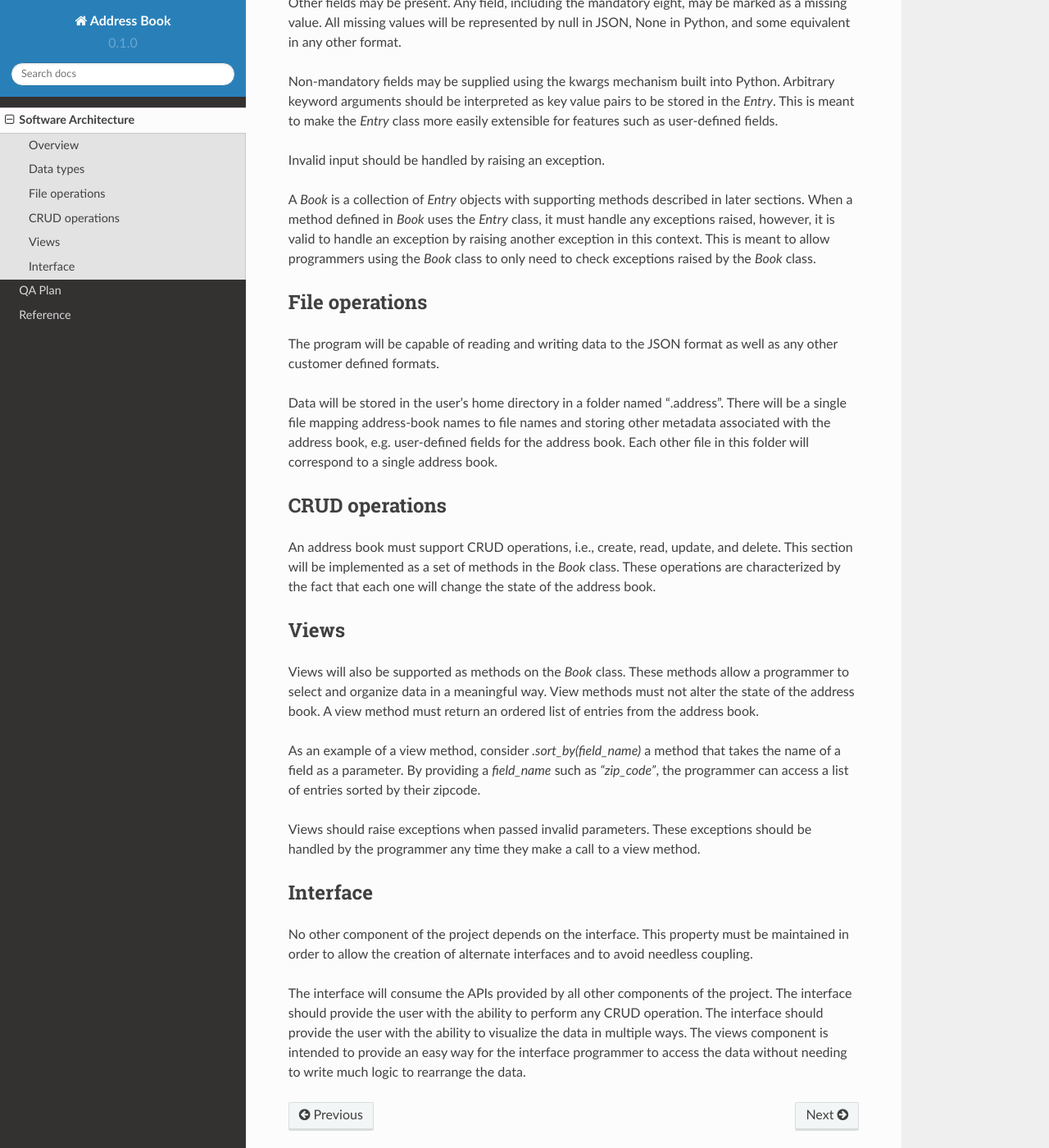
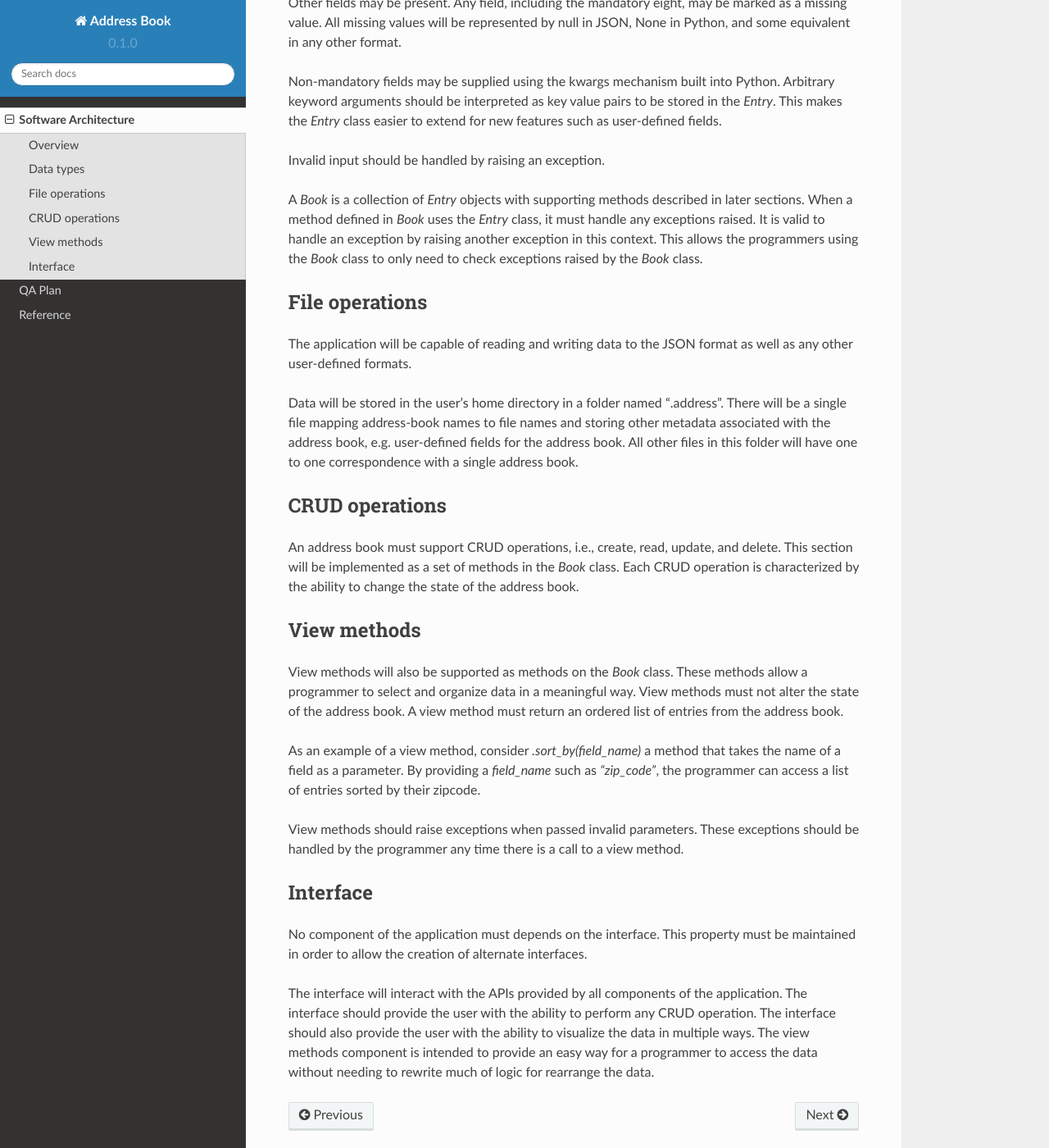
Before and after one commit to skylerberg/address-book, a Sphinx documentation site: the page built from doc/pages/arch.rst, in a window 1280 px wide and 1400 px high, scrolled down 1083 px. Shown: the whole window at 82% size. Built offline with Sphinx 7.4.7 and the Read the Docs theme 2.0.0, drawn with Linux system fonts in a browser that asks for light colours; some of the changed text lies outside the part shown.

Commit message:
Update arch.rst
I changed Views to View methods as more consistent with CRUD operations and makes a lot more sense. Change some grammar errors and wording to make it less awkward to read; example consume to interact with. as we are not depleting resources but interacting with them

```diff
--- a/doc/pages/arch.rst
+++ b/doc/pages/arch.rst
@@ -9,7 +9,7 @@ The code will consist of the following components:
 * *Data types*: The underlying data model.
 * *File operations*: Moving information into and out of the program.
 * *CRUD operations*: Create, read, update, and delete entries from address books.
-* *Views*: Sort and/or filter the data.
+* *View methods*: Sort and/or filter the data.
 * *Interface*: Graphically invoke operations, visualize views.
 
 Dependencies for each component are shown below.
@@ -50,47 +50,46 @@ JSON, None in Python, and some equivalent in any other format.
 
 Non-mandatory fields may be supplied using the kwargs mechanism built into
 Python. Arbitrary keyword arguments should be interpreted as key value pairs to
-be stored in the `Entry`. This is meant to make the `Entry` class more easily
-extensible for features such as user-defined fields.
+be stored in the `Entry`. This makes the `Entry` class easier to extend for new
+features such as user-defined fields.
 
 Invalid input should be handled by raising an exception.
 
 A `Book` is a collection of `Entry` objects with supporting methods described
 in later sections. When a method defined in `Book` uses the `Entry` class, it
-must handle any exceptions raised, however, it is valid to handle an exception
-by raising another exception in this context. This is meant to allow
-programmers using the `Book` class to only need to check exceptions raised by
-the `Book` class.
+must handle any exceptions raised. It is valid to handle an exception by raising
+another exception in this context. This allows the programmers using the `Book`
+class to only need to check exceptions raised by the `Book` class.
 
 
 File operations
 ---------------
 
-The program will be capable of reading and writing data to the JSON format as
-well as any other customer defined formats.
+The application will be capable of reading and writing data to the JSON format as
+well as any other user-defined formats.
 
 Data will be stored in the user's home directory in a folder named ".address".
 There will be a single file mapping address-book names to file names and
 storing other metadata associated with the address book, e.g. user-defined
-fields for the address book. Each other file in this folder will correspond to
-a single address book.
+fields for the address book. All other files in this folder will have one to
+one correspondence with a single address book.
 
 
 CRUD operations
 ---------------
 
 An address book must support CRUD operations, i.e., create, read, update, and
-delete. This section will be implemented as a set of methods in the `Book`
-class. These operations are characterized by the fact that each one will change
-the state of the address book.
+delete. This section will be implemented as a set of methods in the `Book` class.
+Each CRUD operation is characterized by the ability to change the state of the
+address book.
 
 
-Views
+View methods
 -----
 
-Views will also be supported as methods on the `Book` class. These methods
-allow a programmer to select and organize data in a meaningful way. View
-methods must not alter the state of the address book. A view method must
+View methods will also be supported as methods on the `Book` class. These
+methods allow a programmer to select and organize data in a meaningful way.
+View methods must not alter the state of the address book. A view method must
 return an ordered list of entries from the address book.
 
 As an example of a view method, consider `.sort_by(field_name)` a method that
@@ -98,20 +97,20 @@ takes the name of a field as a parameter. By providing a `field_name` such as
 `"zip_code"`, the programmer can access a list of entries sorted by their
 zipcode.
 
-Views should raise exceptions when passed invalid parameters. These exceptions
-should be handled by the programmer any time they make a call to a view method.
+View methods should raise exceptions when passed invalid parameters. These
+exceptions should be handled by the programmer any time there is a call to
+a view method.
 
 
 Interface
 ---------
 
-No other component of the project depends on the interface. This property must
-be maintained in order to allow the creation of alternate interfaces and to
-avoid needless coupling.
+No component of the application must depends on the interface. This property must
+be maintained in order to allow the creation of alternate interfaces.
 
-The interface will consume the APIs provided by all other components of the
-project. The interface should provide the user with the ability to perform any
-CRUD operation. The interface should provide the user with the ability to
-visualize the data in multiple ways. The views component is intended to provide
-an easy way for the interface programmer to access the data without needing to
-write much logic to rearrange the data.
+The interface will interact with the APIs provided by all components of the
+application. The interface should provide the user with the ability to perform any
+CRUD operation. The interface should also provide the user with the ability to
+visualize the data in multiple ways. The view methods component is intended to provide
+an easy way for a programmer to access the data without needing to rewrite much of logic
+for rearrange the data.
```
Also changed, not shown: other parts of doc/pages/arch.rst (+3 -3 lines).
